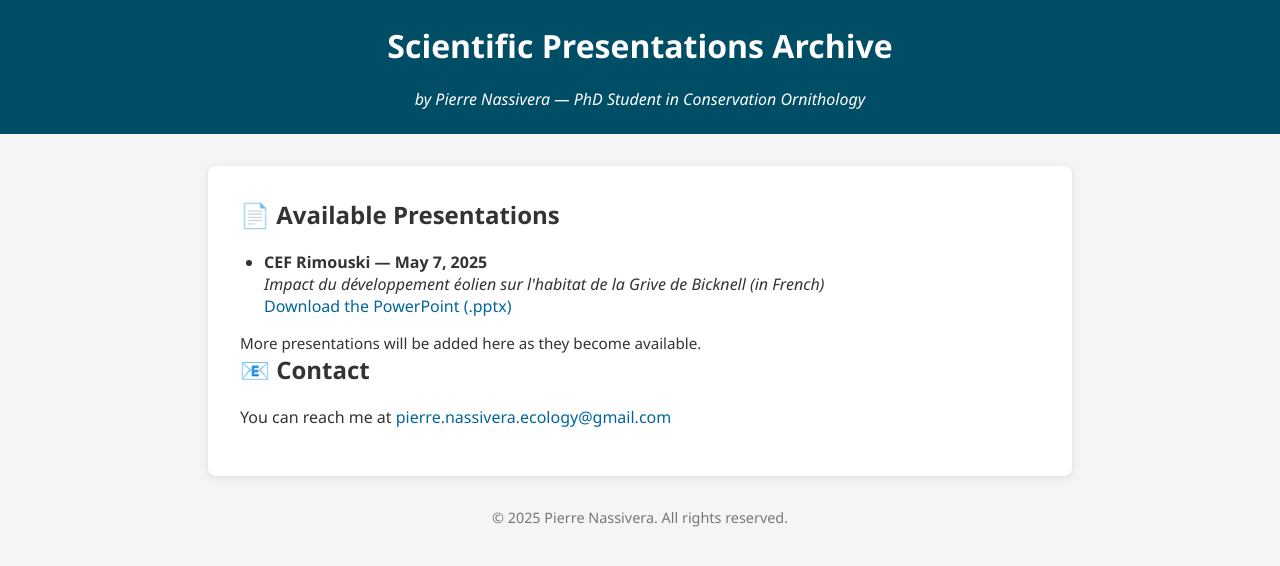
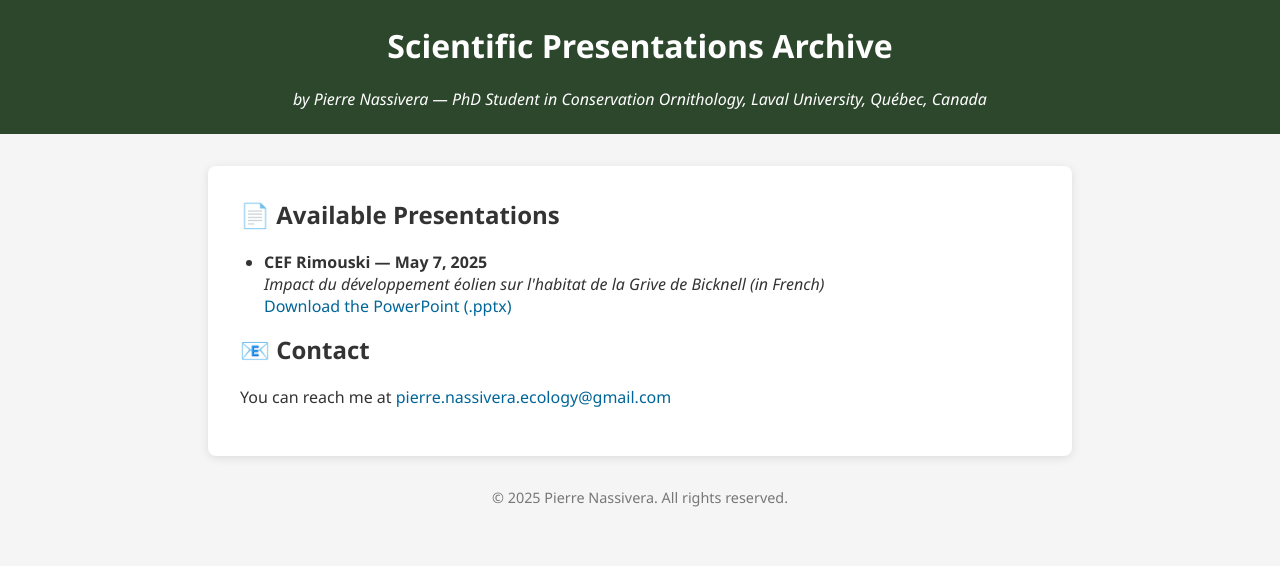
Before and after one commit to pnassivera/Congresses, a plain HTML site: page docs/index.html in a window 1280 px wide. Drawn offline with Linux system fonts and the light colour scheme.

Commit message:
Update index.html

```diff
--- a/docs/index.html
+++ b/docs/index.html
@@ -13,7 +13,7 @@
       padding: 0;
     }
     header {
-      background-color: #004d66;
+      background-color: #2d472c; /* Forest green */
       color: white;
       padding: 1.5rem 2rem;
       text-align: center;
@@ -50,16 +50,12 @@
       color: #777;
       margin: 2rem 0;
     }
-    .presentation-info {
-      margin-top: 1rem;
-      font-size: 0.95em;
-    }
   </style>
 </head>
 <body>
   <header>
     <h1>Scientific Presentations Archive</h1>
-    <p>by Pierre Nassivera — PhD Student in Conservation Ornithology</p>
+    <p>by Pierre Nassivera — PhD Student in Conservation Ornithology, Laval University, Québec, Canada</p>
   </header>
   <main>
     <h2>📄 Available Presentations</h2>
@@ -73,10 +69,6 @@
       </li>
     </ul>
 
-    <div class="presentation-info">
-      More presentations will be added here as they become available.
-    </div>
-
     <h2>📧 Contact</h2>
     <p>You can reach me at <a href="mailto:pierre.nassivera.ecology@gmail.com">pierre.nassivera.ecology@gmail.com</a></p>
   </main>
```
